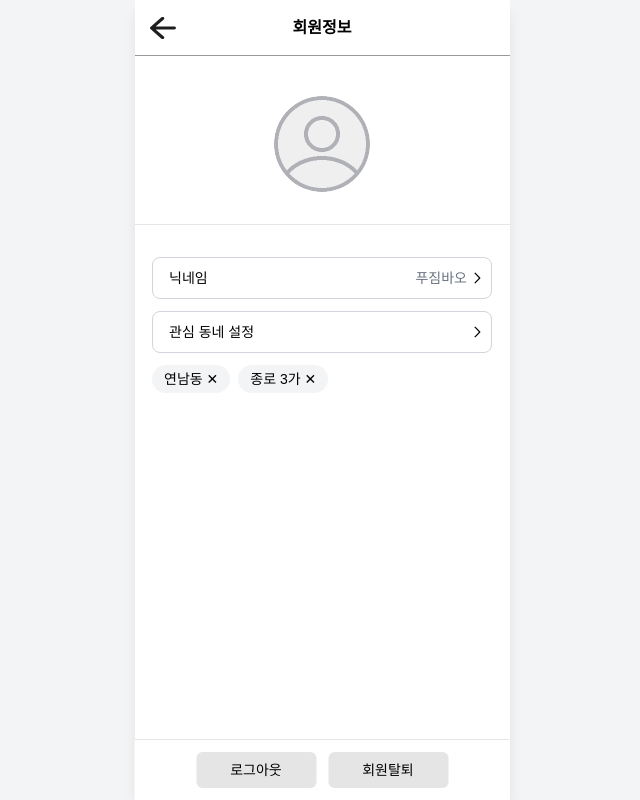
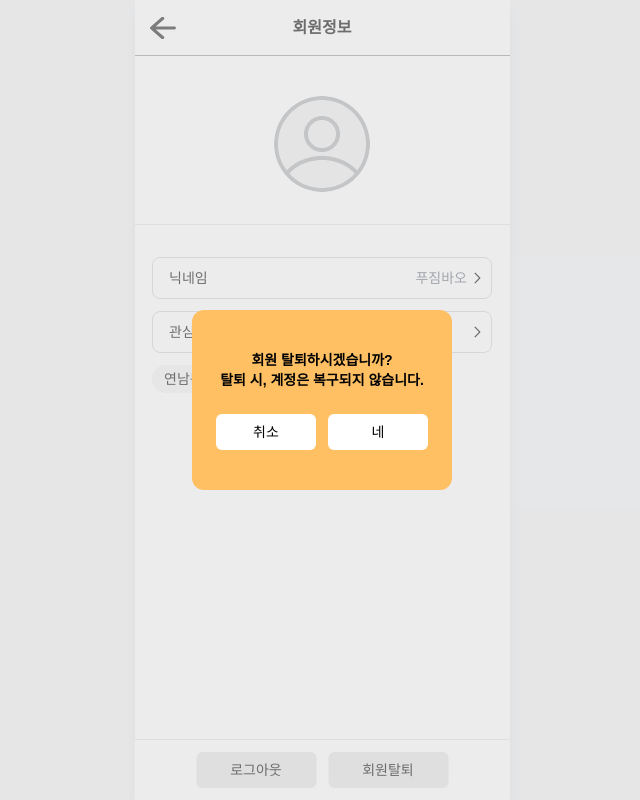
Before and after one commit to dongnae-bangnae/FE, a React (Vite) app: page /mypage/profile in a window 1280 px wide. Both pictures are taken after a click on the button "회원탈퇴". Shown: the whole page, without its empty margins (318-958 px from the left). Built offline with nearby package versions, Linux system fonts and the light colour scheme.

Commit message:
✨ Feat: 회원 탈퇴 모달 구현

```diff
--- a/src/components/ConfirmModal.tsx
+++ b/src/components/ConfirmModal.tsx
@@ -1,5 +1,7 @@
+import React from "react";
+
 interface ConfirmModalProps {
-  message: string;
+  message: React.ReactNode;
   onConfirm: () => void;
   onCancel: () => void;
 }
@@ -8,7 +10,7 @@ const ConfirmModal = ({ message, onConfirm, onCancel }: ConfirmModalProps) => {
   return (
     <div className="fixed inset-0 bg-[#D9D9D9]/50 flex items-center justify-center z-50">
       <div className="bg-[#FFC064] px-6 py-10 rounded-xl text-center w-[260px]">
-        <p className="text-sm font-semibold mb-4 text-black">{message}</p>
+        <p className="text-sm font-semibold mb-6 text-black">{message}</p>
         <div className="flex justify-between gap-3">
           <button
             onClick={onCancel}
--- a/src/pages/MyProfilePage.tsx
+++ b/src/pages/MyProfilePage.tsx
@@ -10,6 +10,7 @@ function MyProfilePage() {
   const navigate = useNavigate();
   const [profileUrl, setProfileUrl] = useState<string>("");
   const [showLogoutModal, setShowLogoutModal] = useState(false);
+  const [showDeleteAccountModal, setShowDeleteAccountModal] = useState(false);
 
   const handleProfileChange = (e: ChangeEvent<HTMLInputElement>) => {
     const file = e.target.files?.[0];
@@ -20,11 +21,23 @@ function MyProfilePage() {
   };
 
   const handleLogout = () => {
-    // 1. localStorage에서 로그인 관련 정보 제거
+    // localStorage에서 로그인 관련 정보 제거
     localStorage.removeItem("accessToken");
     localStorage.removeItem("user"); // 사용자 정보 저장해뒀다면 함께 제거
 
-    // 2. 로그인 페이지로 이동
+    // 로그인 페이지로 이동
+    navigate("/login", { replace: true });
+  };
+
+  const handleDeleteAccount = () => {
+    // 회원탈퇴 API 여기서 호출 예정
+    console.log("회원 탈퇴 처리");
+
+    // 계정 정보 초기화
+    localStorage.removeItem("accessToken");
+    localStorage.removeItem("user");
+
+    // 로그인 페이지로 이동
     navigate("/login", { replace: true });
   };
 
@@ -92,7 +105,10 @@ function MyProfilePage() {
         >
           로그아웃
         </button>
-        <button className="w-[120px] bg-[#E5E5E5] text-black py-2 rounded-md text-sm font-medium cursor-pointer hover:bg-[#FFC064] transition-colors duration-200">
+        <button
+          onClick={() => setShowDeleteAccountModal(true)}
+          className="w-[120px] bg-[#E5E5E5] text-black py-2 rounded-md text-sm font-medium cursor-pointer hover:bg-[#FFC064] transition-colors duration-200"
+        >
           회원탈퇴
         </button>
       </div>
@@ -104,6 +120,20 @@ function MyProfilePage() {
           onCancel={() => setShowLogoutModal(false)}
         />
       )}
+
+      {showDeleteAccountModal && (
+        <ConfirmModal
+          message={
+            <>
+              회원 탈퇴하시겠습니까?
+              <br />
+              탈퇴 시, 계정은 복구되지 않습니다.
+            </>
+          }
+          onConfirm={handleDeleteAccount}
+          onCancel={() => setShowDeleteAccountModal(false)}
+        />
+      )}
     </>
   );
 }
```
